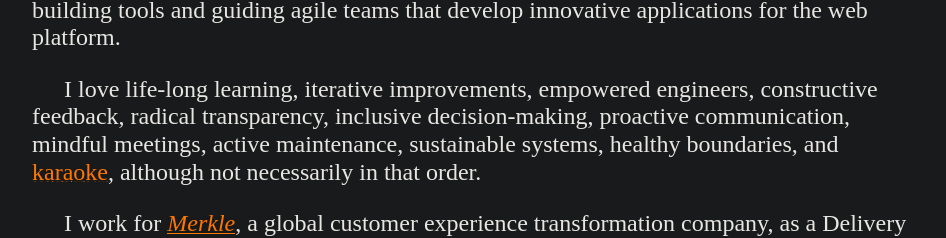
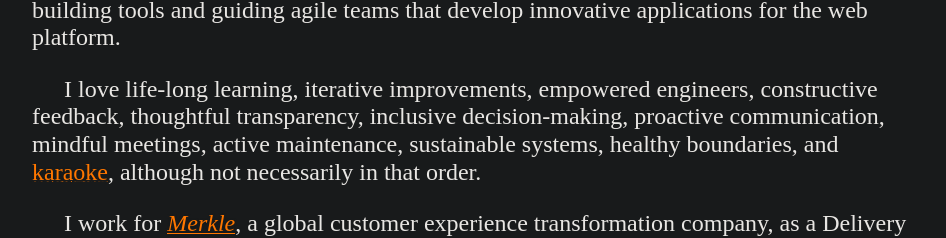
Before and after one commit to straub/davidstraub.com-nuxt, a Nuxt app: page / in a window 1280 px wide. Shown: the part 234-472 px from the top of the page, without its empty margins (163-1109 px from the left). Built offline with nearby package versions, Linux system fonts and the light colour scheme; what vue-axe would draw is missing.

Commit message:
fix(MyBio): radical -> thoughtful

```diff
--- a/components/MyBio.vue
+++ b/components/MyBio.vue
@@ -8,7 +8,7 @@
     </p>
     <p>
       I love life-long learning, iterative improvements, empowered engineers, constructive feedback,
-      radical transparency, inclusive decision-making, proactive communication, mindful meetings,
+      thoughtful transparency, inclusive decision-making, proactive communication, mindful meetings,
       active maintenance, sustainable systems, healthy boundaries, and
       <a href="https://doesstraubwanttokaraoke.com/" target="_blank">karaoke</a>,
       although not necessarily in that order.
```
